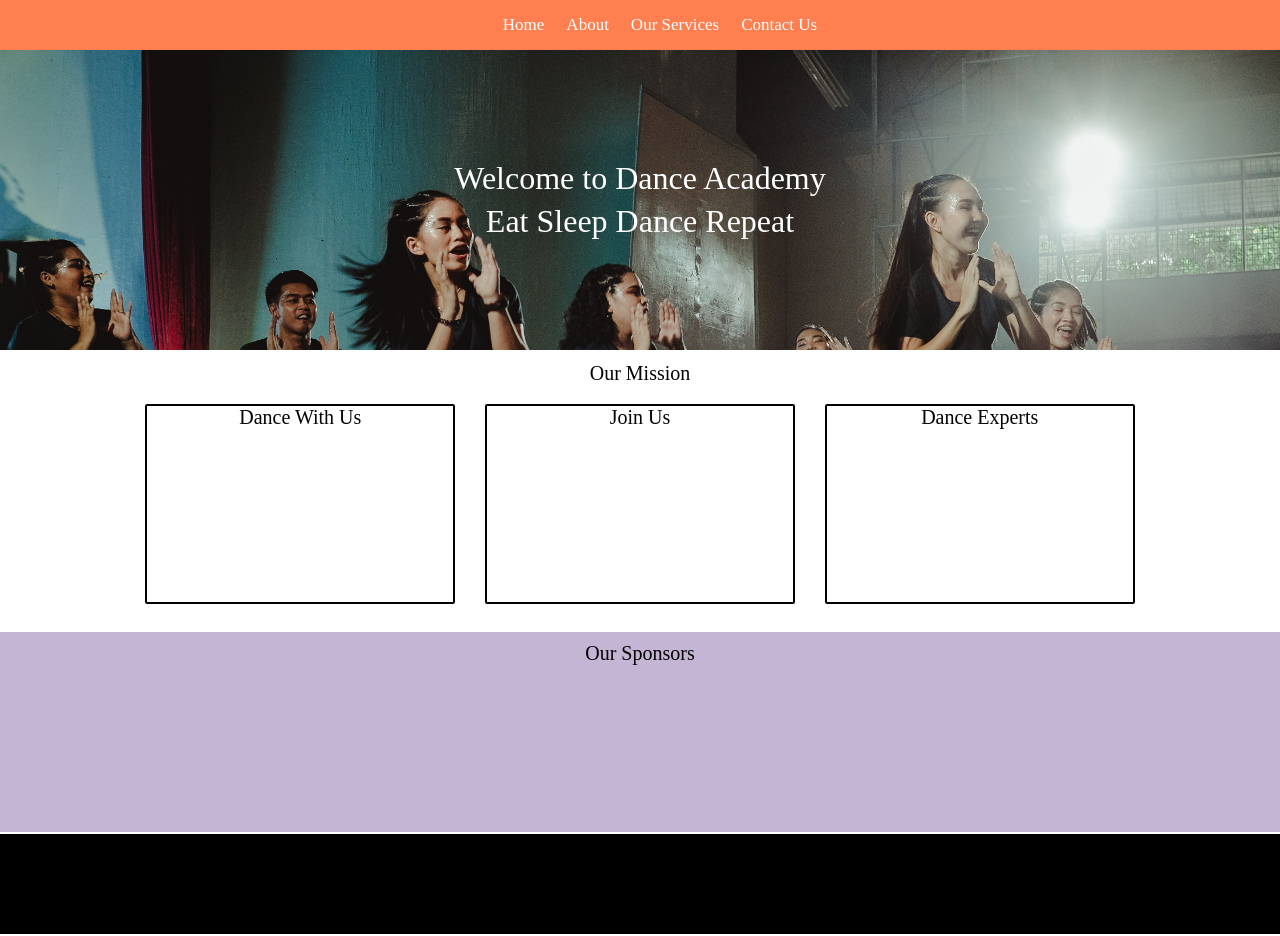
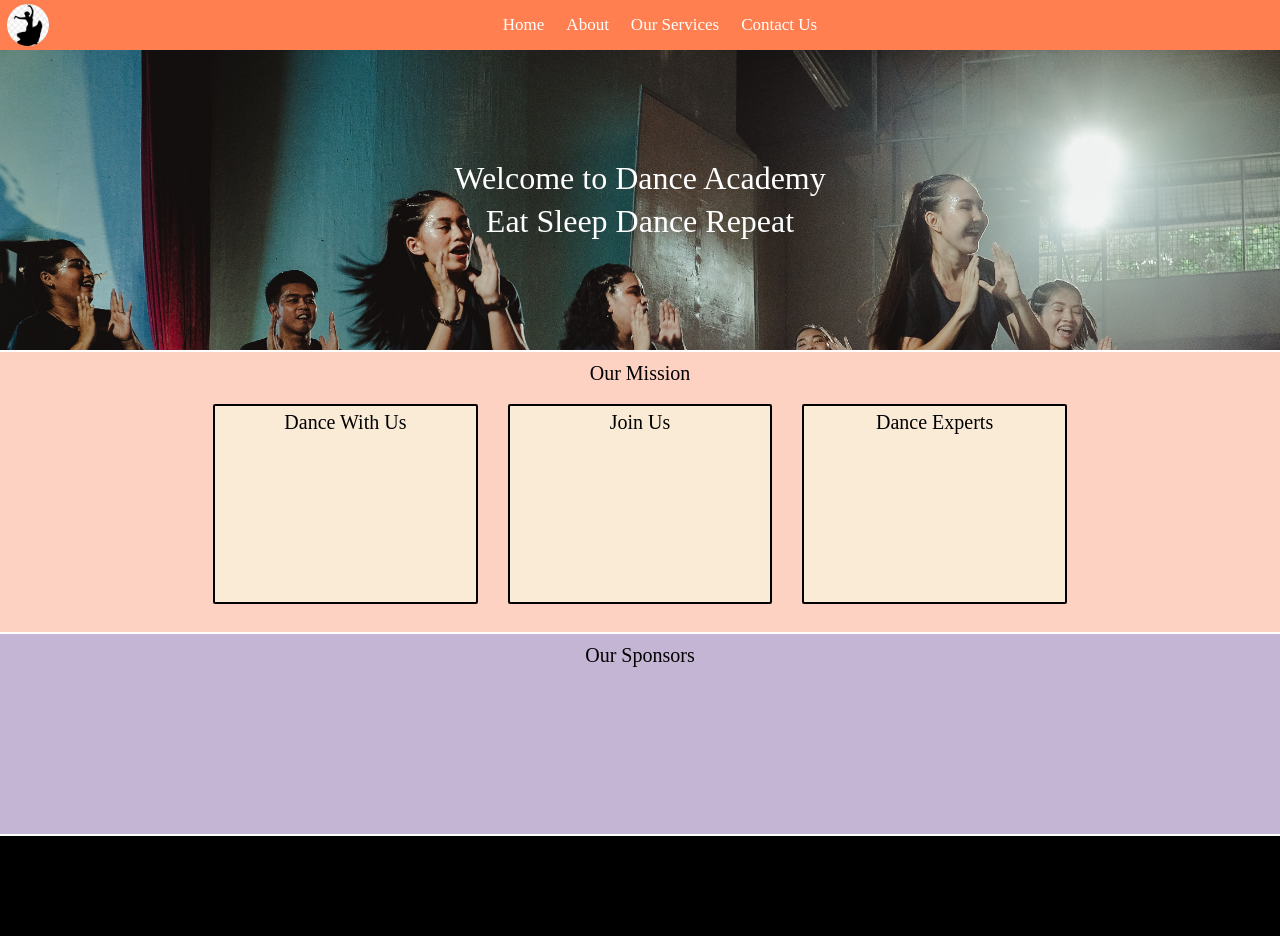
Before and after one commit to Sristi27/Dance-Academy-, a Node server app: page / in a window 1280 px wide. Run offline with Node 20, Linux system fonts and the light colour scheme.

Commit message:
New Changes

```diff
--- a/static/style.css
+++ b/static/style.css
@@ -2,6 +2,17 @@
     height:50px;
     background-color: coral;
     padding:15px 3px;
+}
+#logo{
+    width:5px;
+}
+img{
+    height:50px;
+    position: absolute;
+    top:0;
+    border-radius:50%;
+    padding:4px;
+
 }
 #navbar ul{
     display:flex;
@@ -63,20 +74,23 @@
     font-weight: normal;
 }
 #mission{
+    margin-bottom: 2px;
+    background-color: #fdd2c3;
     display:block;
-    margin:auto;
-    width:85%;
+
+    width:100%;
     height:280px;
     padding:10px;
     font-size:20px;
     text-align: center;
 }
 .card{
-
+   background-color: antiquewhite;
     display:inline-block;
     border-radius: 2px;
     border:2px solid black;
-    width:29%;
+    width:21%;
+    padding: 5px;
     margin:19px 15px;
     height:200px;
 }
--- a/views/index.pug
+++ b/views/index.pug
@@ -6,6 +6,8 @@
       include ../static/style.css
   body
     nav#navbar
+      div#logo
+          img(src="../static/logo.png")
       ul
           li #[a(href="/") Home]
           li #[a(href="/") About]
```
Also changed, not shown: static/logo.png (added).
